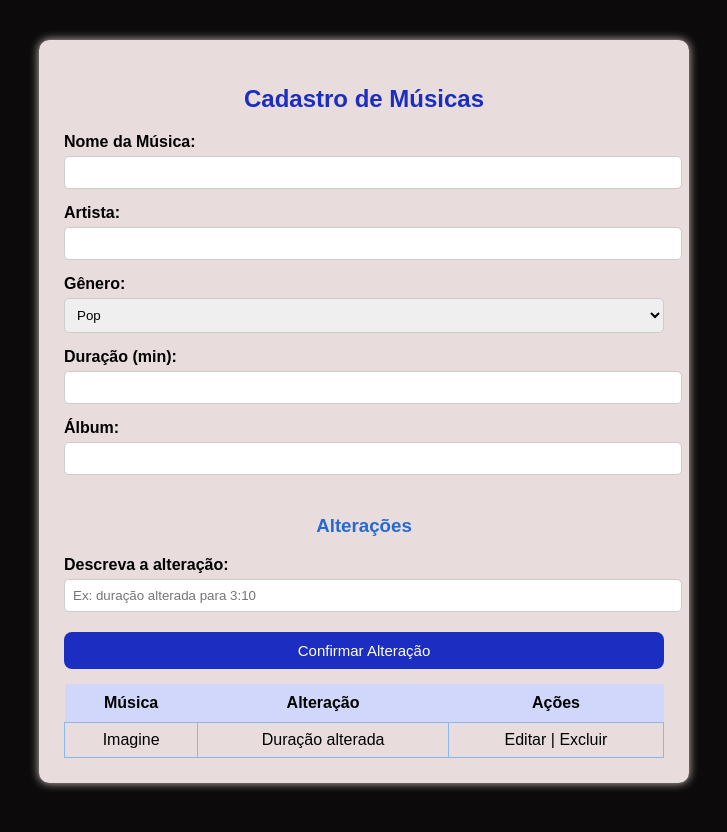
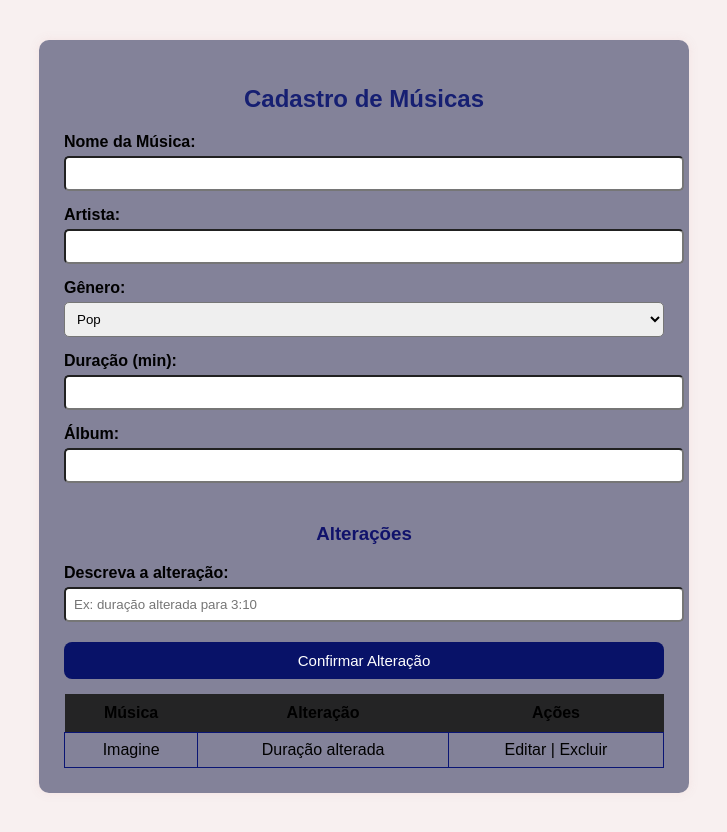
Before and after one commit to iasmimaguiar4/iasmimaguiar4.github.io, a plain HTML site: page index.html in a window 1280 px wide. Shown: the whole page, without its empty margins (276-1003 px from the left). Drawn offline with Linux system fonts and the light colour scheme.

Commit message:
Update index.html

```diff
--- a/index.html
+++ b/index.html
@@ -6,13 +6,13 @@
     <style>
         body {
             font-family: Arial, sans-serif;
-            background: #0c0a0a;
+            background: #f8f0f0;
         }
 
         .container {
             width: 600px;
             margin: 40px auto;
-            background: #fcefefea;
+            background: #626380c5;
             padding: 25px;
             border-radius: 10px;
             box-shadow: 0 0 10px rgba(243, 224, 224, 0.877);
@@ -20,7 +20,7 @@
 
         h2 {
             text-align: center;
-            color: #1c2dc2;
+            color: #161f72;
         }
 
         label {
@@ -34,7 +34,7 @@
             padding: 8px;
             margin-top: 5px;
             border-radius: 5px;
-            border: 1px solid #ccc;
+            border: 1px solid ##3d3b3b;
         }
 
         textarea {
@@ -43,7 +43,7 @@
 
         button {
             margin-top: 20px;
-            background: #1c2dc2;
+            background: #081268;
             color: white;
             border: none;
             padding: 10px;
@@ -54,13 +54,13 @@
         }
 
         button:hover {
-            background: #5c7ff3;
+            background: #081e64;
         }
 
         h3 {
             text-align: center;
             margin-top: 40px;
-            color: #256ad1;
+            color: #10126b;
         }
 
         table {
@@ -70,13 +70,13 @@
         }
 
         table th {
-            background: #d1d7fa;
+            background: #242425;
             padding: 10px;
         }
 
         table td {
             padding: 8px;
-            border: 1px solid #8ab8ec;
+            border: 1px solid #0a1574;
             text-align: center;
         }
     </style>
```
